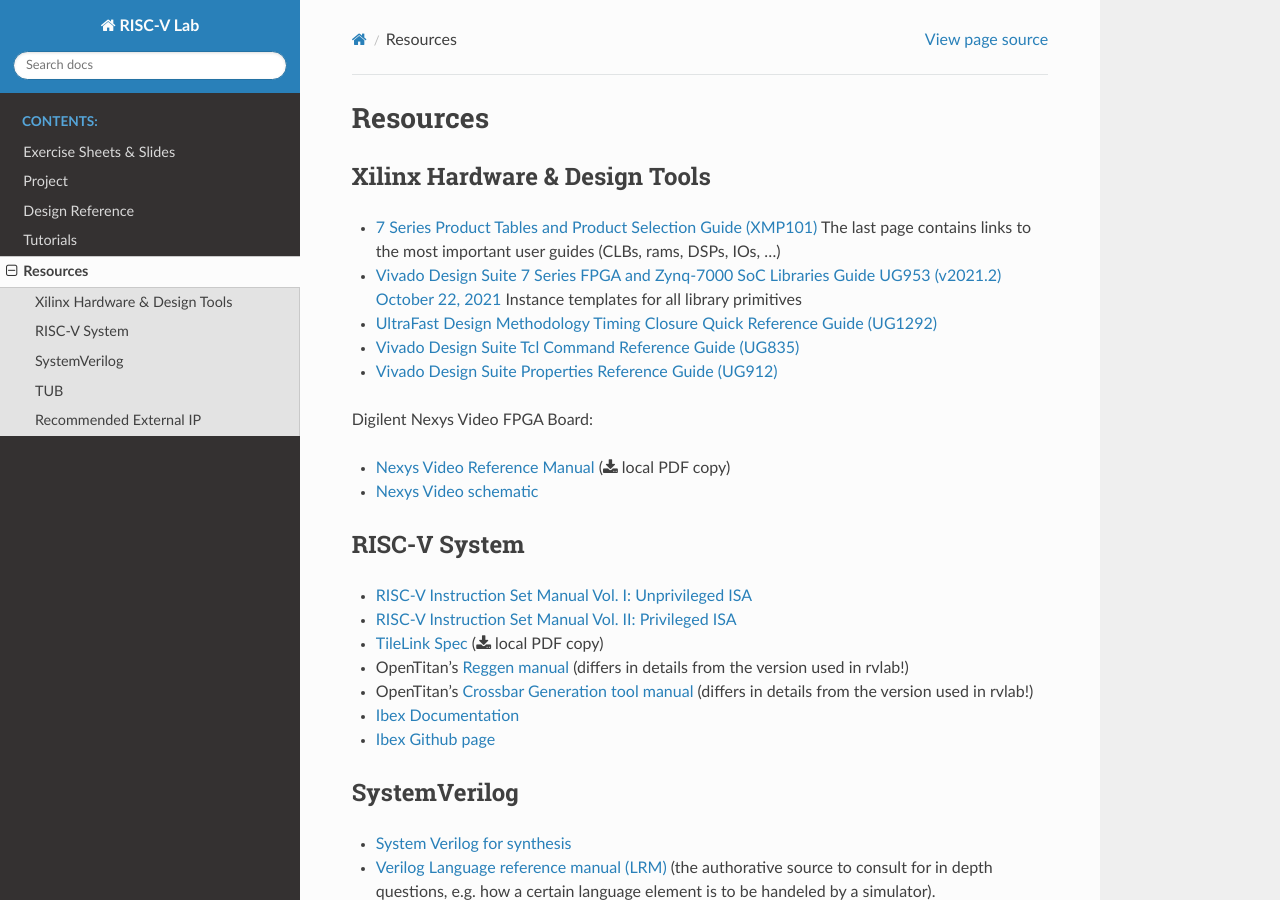
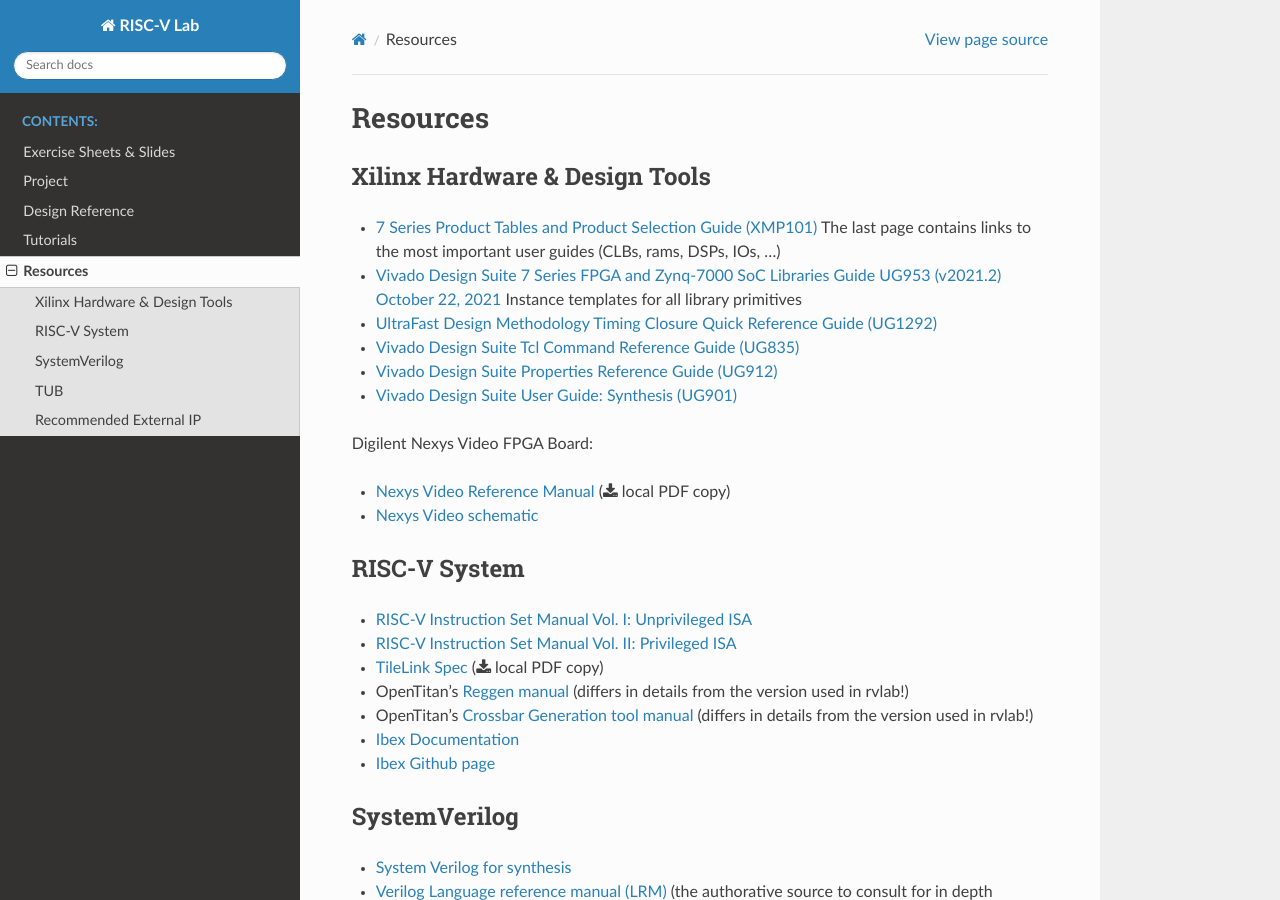
Before and after one commit to hejiepn/massive_parallel_fir_filter, a Sphinx documentation site: the page built from docs/resources/index.rst, in a window 1280 px wide and 900 px high. Built offline with Sphinx 7.4.7 and the Read the Docs theme 2.0.0, drawn with Linux system fonts in a browser that asks for light colours.

Commit message:
docs/resources: Xilinx UG901 added

```diff
--- a/docs/resources/index.rst
+++ b/docs/resources/index.rst
@@ -10,6 +10,7 @@
 - `UltraFast Design Methodology Timing Closure Quick Reference Guide (UG1292)`_
 - `Vivado Design Suite Tcl Command Reference Guide (UG835)`_
 - `Vivado Design Suite Properties Reference Guide (UG912)`_
+- `Vivado Design Suite User Guide: Synthesis (UG901) <https://docs.xilinx.com/r/en-US/ug901-vivado-synthesis>`_
 
 Digilent Nexys Video FPGA Board:
 
```
